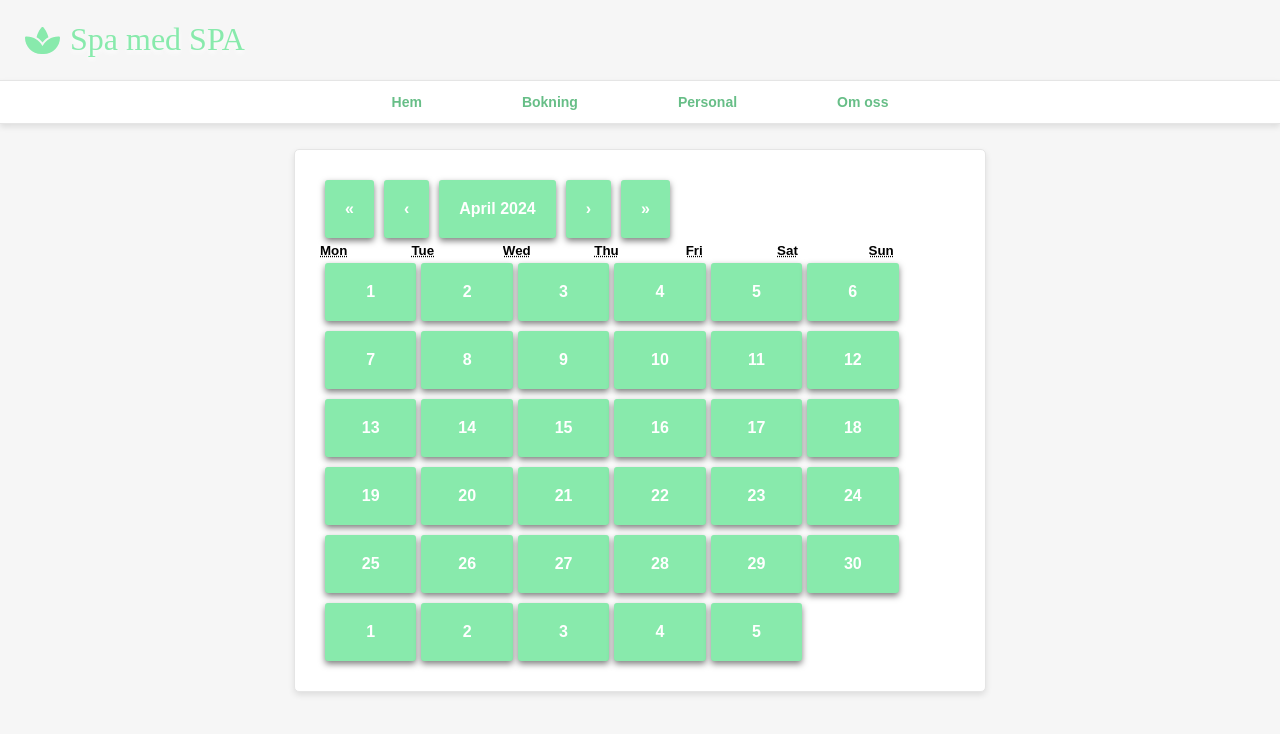
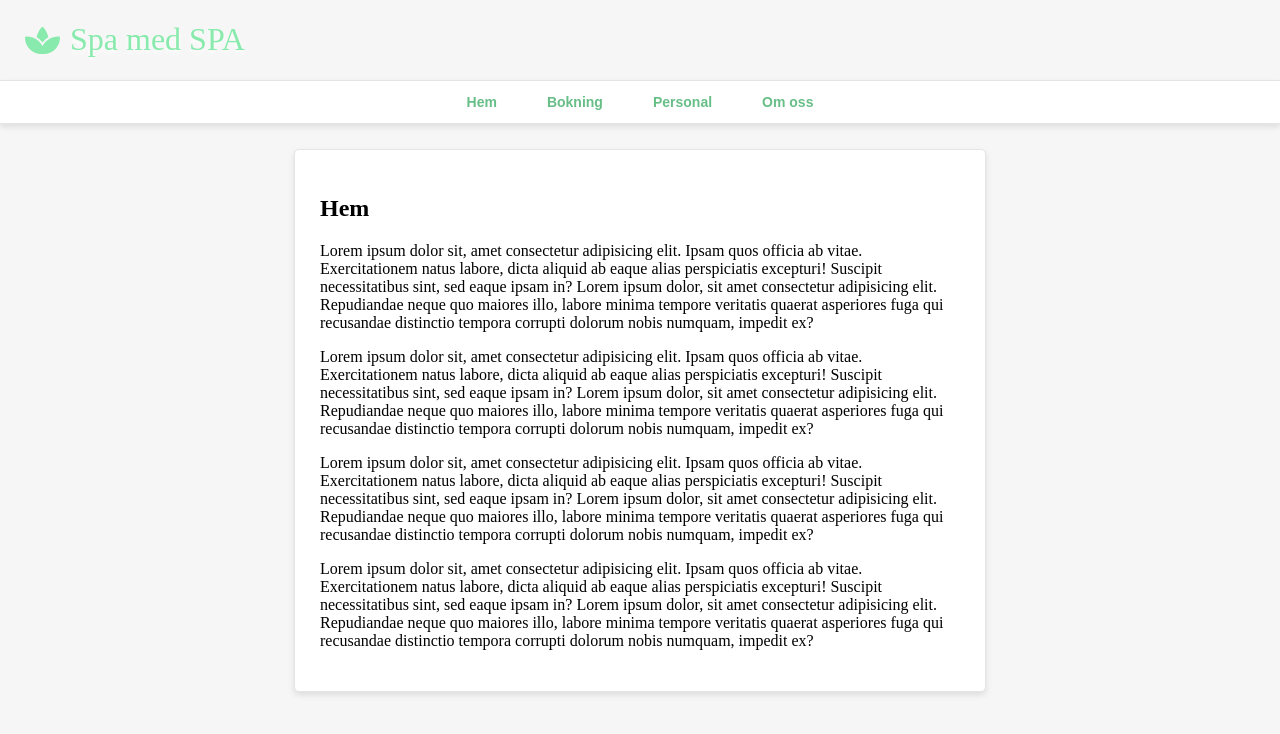
Before and after one commit to RobbanT/Spa-med-SPA, a React (Vite) app: page / in a window 1280 px wide. Shown: the top 734 px of the page. Built offline with nearby package versions, Linux system fonts and the light colour scheme.

Commit message:
Uppdaterin

```diff
--- a/src/App.tsx
+++ b/src/App.tsx
@@ -1,44 +1,26 @@
-import { useState } from "react";
 import "./App.css";
-import { BrowserRouter, Switch, Route, Link } from "react-router-dom";
-import logo from "./assets/spa-icon2.svg";
-import Calendar from "react-calendar";
+import Header from "./components/Header";
+import MenuBar from "./components/MenuBar";
 import About from "./components/About";
 import Home from "./components/Home";
 import Reservation from "./components/Reservation";
 import Staff from "./components/Staff";
+import { useState } from "react";
 
 function App() {
+    const [page, setPage] = useState<string>("");
     return (
         <>
-            <header>
-                <img src={logo} />
-                <h1>Spa med SPA</h1>
-            </header>
-            <BrowserRouter>
-                <nav>
-                    <a>
-                        <Link to="/home">Hem</Link>
-                    </a>
-                    <a>
-                        <Link to="/reservation">Bokning</Link>
-                    </a>
-                    <a>
-                        <Link to="/staff">Personal</Link>
-                    </a>
-                    <a>
-                        <Link to="/about">Om oss</Link>
-                    </a>
-                </nav>
-
-                <Switch path="/home" component={Home} />
-                <Switch path="/reservation" component={Reservation} />
-                <Switch path="/staff" component={Staff} />
-                <Switch path="/about" component={About} />
-            </BrowserRouter>
+            <Header />
+            <MenuBar setPage={setPage} />
             <main>
                 <div id="container">
-                    <Calendar />
+                    {{
+                        home: <Home />,
+                        reservation: <Reservation />,
+                        staff: <Staff />,
+                        about: <About />,
+                    }[page] || <Home />}
                 </div>
             </main>
         </>
--- a/src/components/About.tsx
+++ b/src/components/About.tsx
@@ -1,7 +1,31 @@
 function About() {
-    <main>
-        <div id="container"></div>
-    </main>;
+    return (
+        <>
+            <h2>Personal</h2>
+            <article>
+                <p>
+                    Lorem ipsum dolor sit, amet consectetur adipisicing elit. Ipsam quos officia ab vitae. Exercitationem natus labore, dicta aliquid ab eaque alias perspiciatis excepturi! Suscipit
+                    necessitatibus sint, sed eaque ipsam in? Lorem ipsum dolor, sit amet consectetur adipisicing elit. Repudiandae neque quo maiores illo, labore minima tempore veritatis quaerat
+                    asperiores fuga qui recusandae distinctio tempora corrupti dolorum nobis numquam, impedit ex?
+                </p>
+                <p>
+                    Lorem ipsum dolor sit, amet consectetur adipisicing elit. Ipsam quos officia ab vitae. Exercitationem natus labore, dicta aliquid ab eaque alias perspiciatis excepturi! Suscipit
+                    necessitatibus sint, sed eaque ipsam in? Lorem ipsum dolor, sit amet consectetur adipisicing elit. Repudiandae neque quo maiores illo, labore minima tempore veritatis quaerat
+                    asperiores fuga qui recusandae distinctio tempora corrupti dolorum nobis numquam, impedit ex?
+                </p>
+                <p>
+                    Lorem ipsum dolor sit, amet consectetur adipisicing elit. Ipsam quos officia ab vitae. Exercitationem natus labore, dicta aliquid ab eaque alias perspiciatis excepturi! Suscipit
+                    necessitatibus sint, sed eaque ipsam in? Lorem ipsum dolor, sit amet consectetur adipisicing elit. Repudiandae neque quo maiores illo, labore minima tempore veritatis quaerat
+                    asperiores fuga qui recusandae distinctio tempora corrupti dolorum nobis numquam, impedit ex?
+                </p>
+                <p>
+                    Lorem ipsum dolor sit, amet consectetur adipisicing elit. Ipsam quos officia ab vitae. Exercitationem natus labore, dicta aliquid ab eaque alias perspiciatis excepturi! Suscipit
+                    necessitatibus sint, sed eaque ipsam in? Lorem ipsum dolor, sit amet consectetur adipisicing elit. Repudiandae neque quo maiores illo, labore minima tempore veritatis quaerat
+                    asperiores fuga qui recusandae distinctio tempora corrupti dolorum nobis numquam, impedit ex?
+                </p>
+            </article>
+        </>
+    );
 }
 
 export default About;
--- /dev/null
+++ b/src/components/Header.tsx
@@ -0,0 +1,12 @@
+import logo from "../assets/spa-icon2.svg";
+
+function Header() {
+    return (
+        <header>
+            <img src={logo} />
+            <h1>Spa med SPA</h1>
+        </header>
+    );
+}
+
+export default Header;
--- a/src/components/Home.tsx
+++ b/src/components/Home.tsx
@@ -1,7 +1,31 @@
 function Home() {
-    <main>
-        <div id="container"></div>
-    </main>;
+    return (
+        <>
+            <h2>Hem</h2>
+            <article>
+                <p>
+                    Lorem ipsum dolor sit, amet consectetur adipisicing elit. Ipsam quos officia ab vitae. Exercitationem natus labore, dicta aliquid ab eaque alias perspiciatis excepturi! Suscipit
+                    necessitatibus sint, sed eaque ipsam in? Lorem ipsum dolor, sit amet consectetur adipisicing elit. Repudiandae neque quo maiores illo, labore minima tempore veritatis quaerat
+                    asperiores fuga qui recusandae distinctio tempora corrupti dolorum nobis numquam, impedit ex?
+                </p>
+                <p>
+                    Lorem ipsum dolor sit, amet consectetur adipisicing elit. Ipsam quos officia ab vitae. Exercitationem natus labore, dicta aliquid ab eaque alias perspiciatis excepturi! Suscipit
+                    necessitatibus sint, sed eaque ipsam in? Lorem ipsum dolor, sit amet consectetur adipisicing elit. Repudiandae neque quo maiores illo, labore minima tempore veritatis quaerat
+                    asperiores fuga qui recusandae distinctio tempora corrupti dolorum nobis numquam, impedit ex?
+                </p>
+                <p>
+                    Lorem ipsum dolor sit, amet consectetur adipisicing elit. Ipsam quos officia ab vitae. Exercitationem natus labore, dicta aliquid ab eaque alias perspiciatis excepturi! Suscipit
+                    necessitatibus sint, sed eaque ipsam in? Lorem ipsum dolor, sit amet consectetur adipisicing elit. Repudiandae neque quo maiores illo, labore minima tempore veritatis quaerat
+                    asperiores fuga qui recusandae distinctio tempora corrupti dolorum nobis numquam, impedit ex?
+                </p>
+                <p>
+                    Lorem ipsum dolor sit, amet consectetur adipisicing elit. Ipsam quos officia ab vitae. Exercitationem natus labore, dicta aliquid ab eaque alias perspiciatis excepturi! Suscipit
+                    necessitatibus sint, sed eaque ipsam in? Lorem ipsum dolor, sit amet consectetur adipisicing elit. Repudiandae neque quo maiores illo, labore minima tempore veritatis quaerat
+                    asperiores fuga qui recusandae distinctio tempora corrupti dolorum nobis numquam, impedit ex?
+                </p>
+            </article>
+        </>
+    );
 }
 
 export default Home;
--- /dev/null
+++ b/src/components/MenuBar.tsx
@@ -0,0 +1,16 @@
+interface Props {
+    setPage: (page: string) => void;
+}
+
+function MenuBar(props: Props) {
+    return (
+        <nav>
+            <a onClick={() => props.setPage("home")}>Hem</a>
+            <a onClick={() => props.setPage("reservation")}>Bokning</a>
+            <a onClick={() => props.setPage("staff")}>Personal</a>
+            <a onClick={() => props.setPage("about")}>Om oss</a>
+        </nav>
+    );
+}
+
+export default MenuBar;
--- a/src/components/Reservation.tsx
+++ b/src/components/Reservation.tsx
@@ -1,7 +1,12 @@
+import Calendar from "react-calendar";
+
 function Reservation() {
-    <main>
-        <div id="container"></div>
-    </main>;
+    return (
+        <>
+            <h2>Bokning</h2>
+            <Calendar />
+        </>
+    );
 }
 
 export default Reservation;
--- a/src/components/Staff.tsx
+++ b/src/components/Staff.tsx
@@ -1,7 +1,31 @@
 function Staff() {
-    <main>
-        <div id="container"></div>
-    </main>;
+    return (
+        <>
+            <h2>Personal</h2>
+            <article>
+                <p>
+                    Lorem ipsum dolor sit, amet consectetur adipisicing elit. Ipsam quos officia ab vitae. Exercitationem natus labore, dicta aliquid ab eaque alias perspiciatis excepturi! Suscipit
+                    necessitatibus sint, sed eaque ipsam in? Lorem ipsum dolor, sit amet consectetur adipisicing elit. Repudiandae neque quo maiores illo, labore minima tempore veritatis quaerat
+                    asperiores fuga qui recusandae distinctio tempora corrupti dolorum nobis numquam, impedit ex?
+                </p>
+                <p>
+                    Lorem ipsum dolor sit, amet consectetur adipisicing elit. Ipsam quos officia ab vitae. Exercitationem natus labore, dicta aliquid ab eaque alias perspiciatis excepturi! Suscipit
+                    necessitatibus sint, sed eaque ipsam in? Lorem ipsum dolor, sit amet consectetur adipisicing elit. Repudiandae neque quo maiores illo, labore minima tempore veritatis quaerat
+                    asperiores fuga qui recusandae distinctio tempora corrupti dolorum nobis numquam, impedit ex?
+                </p>
+                <p>
+                    Lorem ipsum dolor sit, amet consectetur adipisicing elit. Ipsam quos officia ab vitae. Exercitationem natus labore, dicta aliquid ab eaque alias perspiciatis excepturi! Suscipit
+                    necessitatibus sint, sed eaque ipsam in? Lorem ipsum dolor, sit amet consectetur adipisicing elit. Repudiandae neque quo maiores illo, labore minima tempore veritatis quaerat
+                    asperiores fuga qui recusandae distinctio tempora corrupti dolorum nobis numquam, impedit ex?
+                </p>
+                <p>
+                    Lorem ipsum dolor sit, amet consectetur adipisicing elit. Ipsam quos officia ab vitae. Exercitationem natus labore, dicta aliquid ab eaque alias perspiciatis excepturi! Suscipit
+                    necessitatibus sint, sed eaque ipsam in? Lorem ipsum dolor, sit amet consectetur adipisicing elit. Repudiandae neque quo maiores illo, labore minima tempore veritatis quaerat
+                    asperiores fuga qui recusandae distinctio tempora corrupti dolorum nobis numquam, impedit ex?
+                </p>
+            </article>
+        </>
+    );
 }
 
 export default Staff;
```
Also changed, not shown: src/components/Main.tsx (added, +7 -0 lines).
